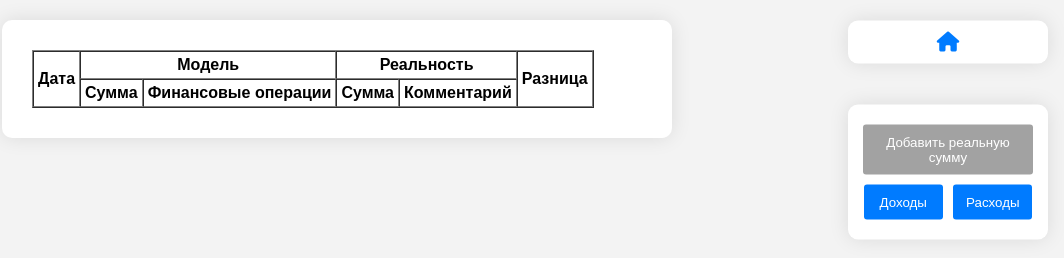
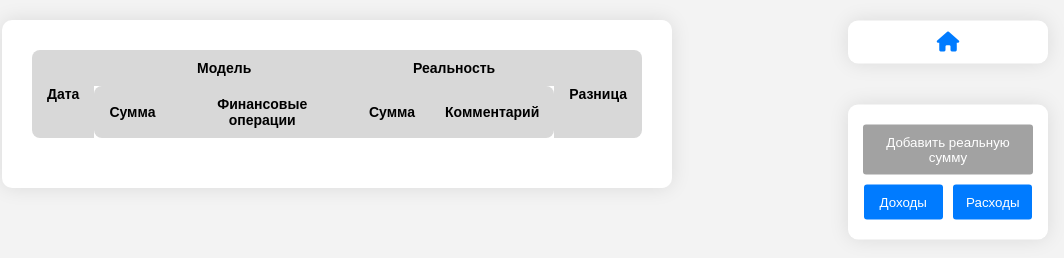
Before and after one commit to dmeaaxd/DBFront, a plain HTML site: page template/model/model.html in a window 1280 px wide. Shown: the whole page, without its empty margins (98-1162 px from the left). Drawn offline with Linux system fonts and the light colour scheme.

Commit message:
add css for tables

```diff
--- a/static/css/model.css
+++ b/static/css/model.css
@@ -128,3 +128,37 @@ input[type="text"] {
     margin-right: 3px;
     margin-left: 3px;
 }
+
+
+.table {
+    width: 100%;
+    border: none;
+    margin-bottom: 20px;
+}
+.table thead th {
+    font-weight: bold;
+    border: none;
+    padding: 10px 15px;
+    background: #d8d8d8;
+    font-size: 14px;
+}
+.table thead tr th:first-child {
+    border-radius: 8px 0 0 8px;
+}
+.table thead tr th:last-child {
+    border-radius: 0 8px 8px 0;
+}
+.table tbody td {
+    border: none;
+    padding: 10px 15px;
+    font-size: 14px;
+}
+.table tbody tr:nth-child(even){
+    background: #f3f3f3;
+}
+.table tbody tr td:first-child {
+    border-radius: 8px 0 0 8px;
+}
+.table tbody tr td:last-child {
+    border-radius: 0 8px 8px 0;
+}
--- a/static/css/profits-expenses.css
+++ b/static/css/profits-expenses.css
@@ -137,3 +137,36 @@ input[type="text"] {
     box-sizing: border-box;
     width: 94%;
 }
+
+.table {
+    width: 100%;
+    border: none;
+    margin-bottom: 20px;
+}
+.table thead th {
+    font-weight: bold;
+    border: none;
+    padding: 10px 15px;
+    background: #d8d8d8;
+    font-size: 14px;
+}
+.table thead tr th:first-child {
+    border-radius: 8px 0 0 8px;
+}
+.table thead tr th:last-child {
+    border-radius: 0 8px 8px 0;
+}
+.table tbody td {
+    border: none;
+    padding: 10px 15px;
+    font-size: 14px;
+}
+.table tbody tr:nth-child(even){
+    background: #f3f3f3;
+}
+.table tbody tr td:first-child {
+    border-radius: 8px 0 0 8px;
+}
+.table tbody tr td:last-child {
+    border-radius: 0 8px 8px 0;
+}
--- a/template/model/model.html
+++ b/template/model/model.html
@@ -13,7 +13,7 @@
 <div class="container">
 
     <div id="tableContainer">
-        <table border="1" cellpadding="4" cellspacing="0">
+        <table class="table" border="1" cellpadding="4" cellspacing="0">
             <thead>
             <tr>
                 <th rowspan="2">Дата</th>
```
Also changed, not shown: template/model/expenses.html (+1 -1 lines), template/model/profits.html (+1 -1 lines).
